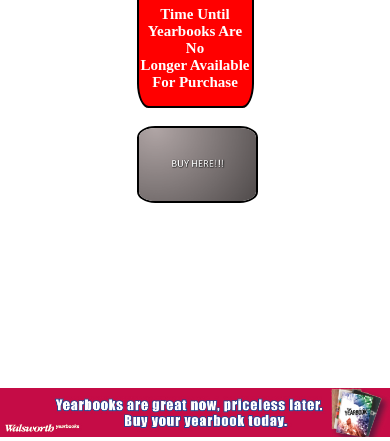
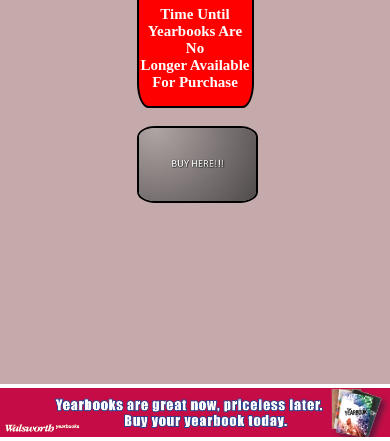
Before and after one commit to CThompson01/Shaheen, a plain HTML site: page index.html in a window 390 px wide. Shown: the part 540-981 px from the top of the page. Drawn offline with Linux system fonts and the light colour scheme.

Commit message:
Mobile Updates

```diff
--- a/css/layout.css
+++ b/css/layout.css
@@ -206,6 +206,7 @@ footer {
 
 #body-content {
   top: 80px;
+  background-color: #c4aaaa;
   left:0%;
   right:0%;
   box-shadow: 0px 0px 0px 0px rgba(0, 0, 0, 0.8);
```
